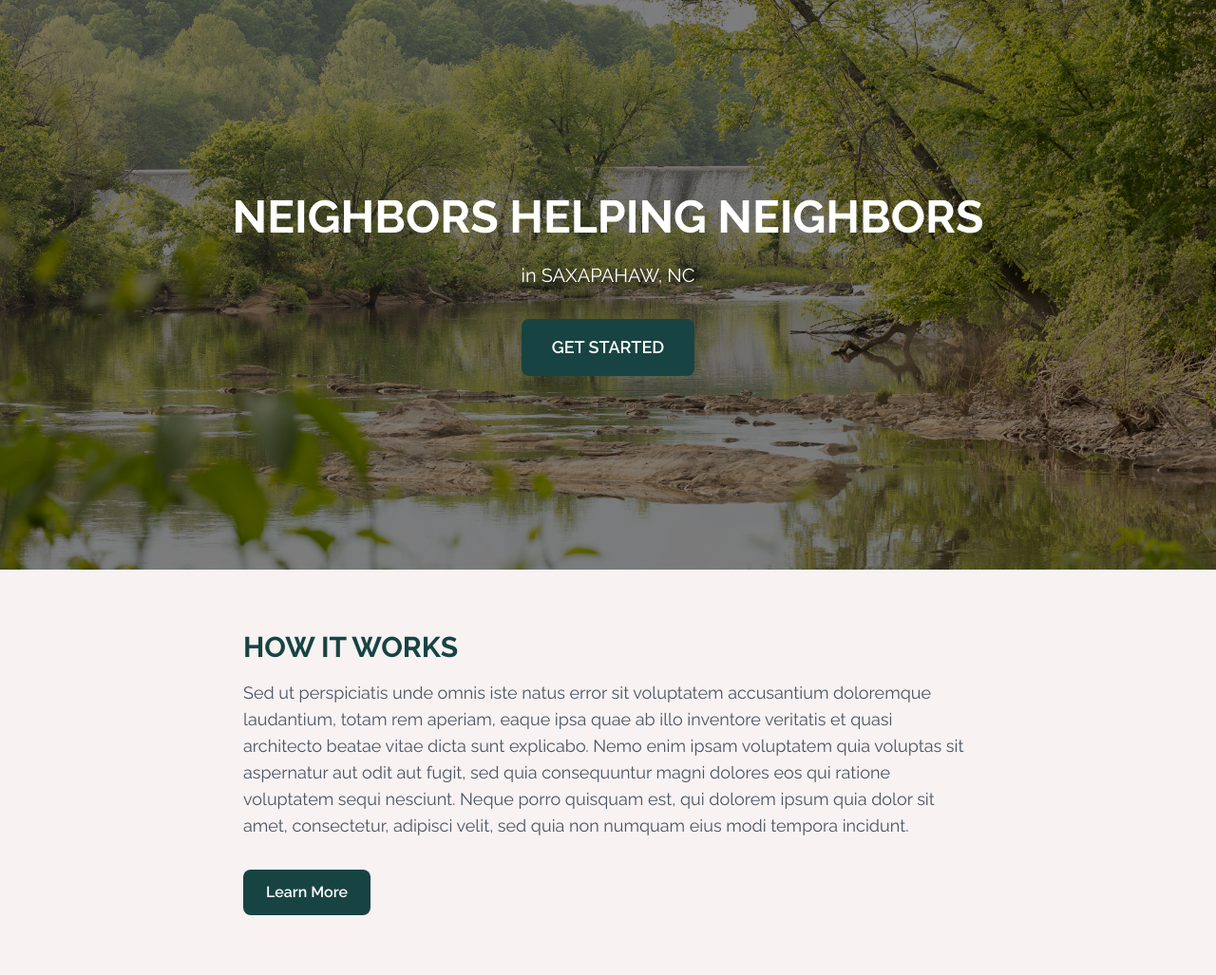
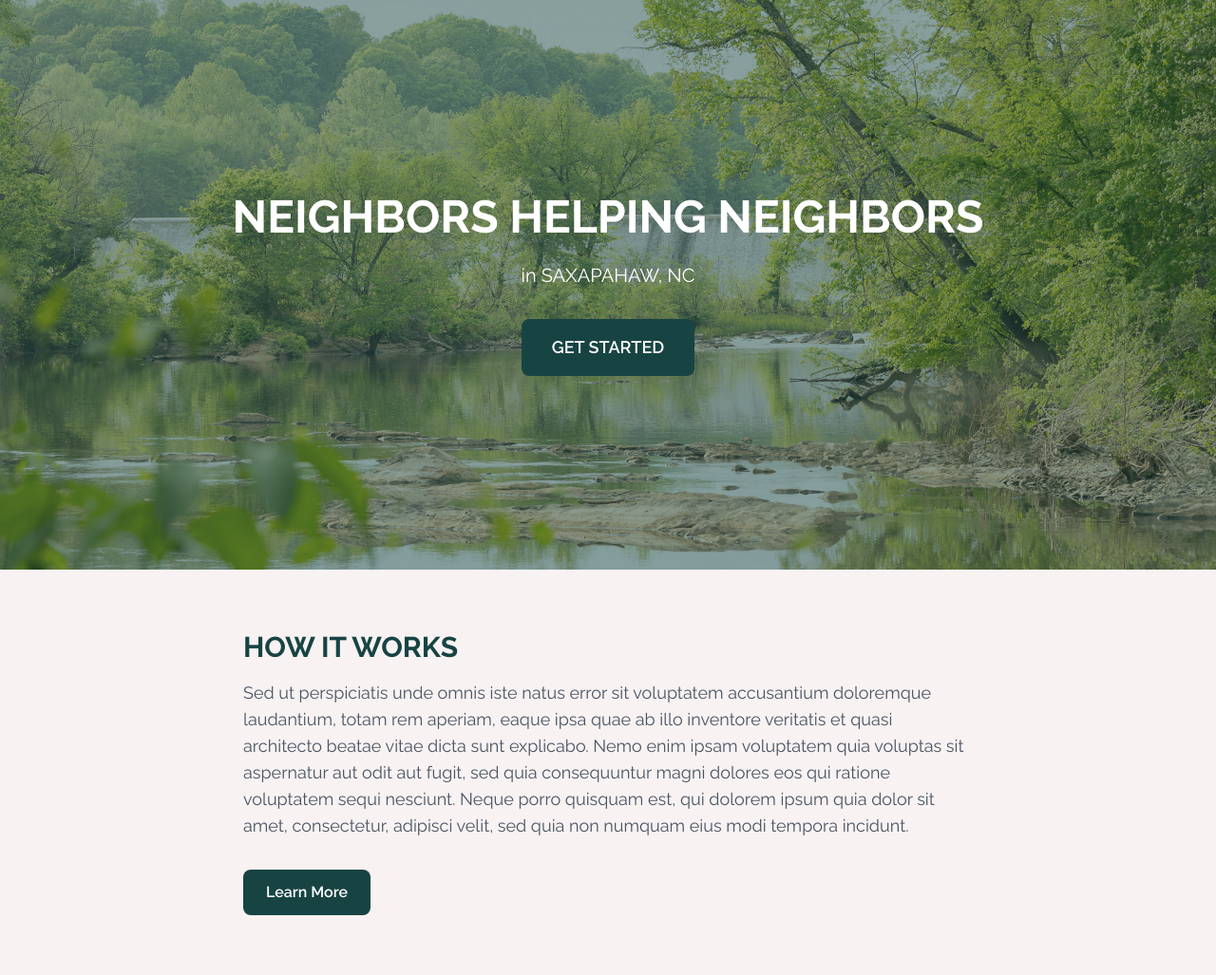
Before and after one commit to jeodell/saxfwd-community-time-bank, a Django app: page / in a window 1280 px wide. Shown: the part 96-1123 px from the top of the page at 95% size. Run offline with Django 5.2, Linux system fonts and the light colour scheme; tables that the repository leaves empty hold one stand-in row (values such as "Sample post"); some libraries are stand-ins or nearby versions.

Commit message:
Hiding get started button if already logged in

```diff
--- a/templates/core/home.html
+++ b/templates/core/home.html
@@ -10,21 +10,23 @@
       <img
         src="{% static 'img/sax_river_and_dam.jpg' %}"
         alt="Saxapahaw River and Dam"
-        class="w-full h-full object-cover"
+        class="w-full h-full object-cover object-[center_30%]"
         loading="eager"
       />
-      <div class="absolute inset-0 bg-black/50"></div>
+      <div class="absolute inset-0 bg-primary/50"></div>
     </div>
     <div class="relative h-full flex items-center justify-center text-center px-4">
       <div class="max-w-3/4">
         <h1 class="text-3xl md:text-5xl font-bold text-white mb-6 uppercase">Neighbors Helping Neighbors</h1>
         <p class="text-lg md:text-xl text-white mb-8">in SAXAPAHAW, NC</p>
+        {% if not user.is_authenticated %}
         <a
           href="{% url 'register' %}"
           class="inline-block bg-primary text-white px-8 py-4 rounded-lg text-lg font-semibold hover:bg-primary-light transition-colors uppercase"
         >
           Get Started
         </a>
+        {% endif %}
       </div>
     </div>
   </section>
```
